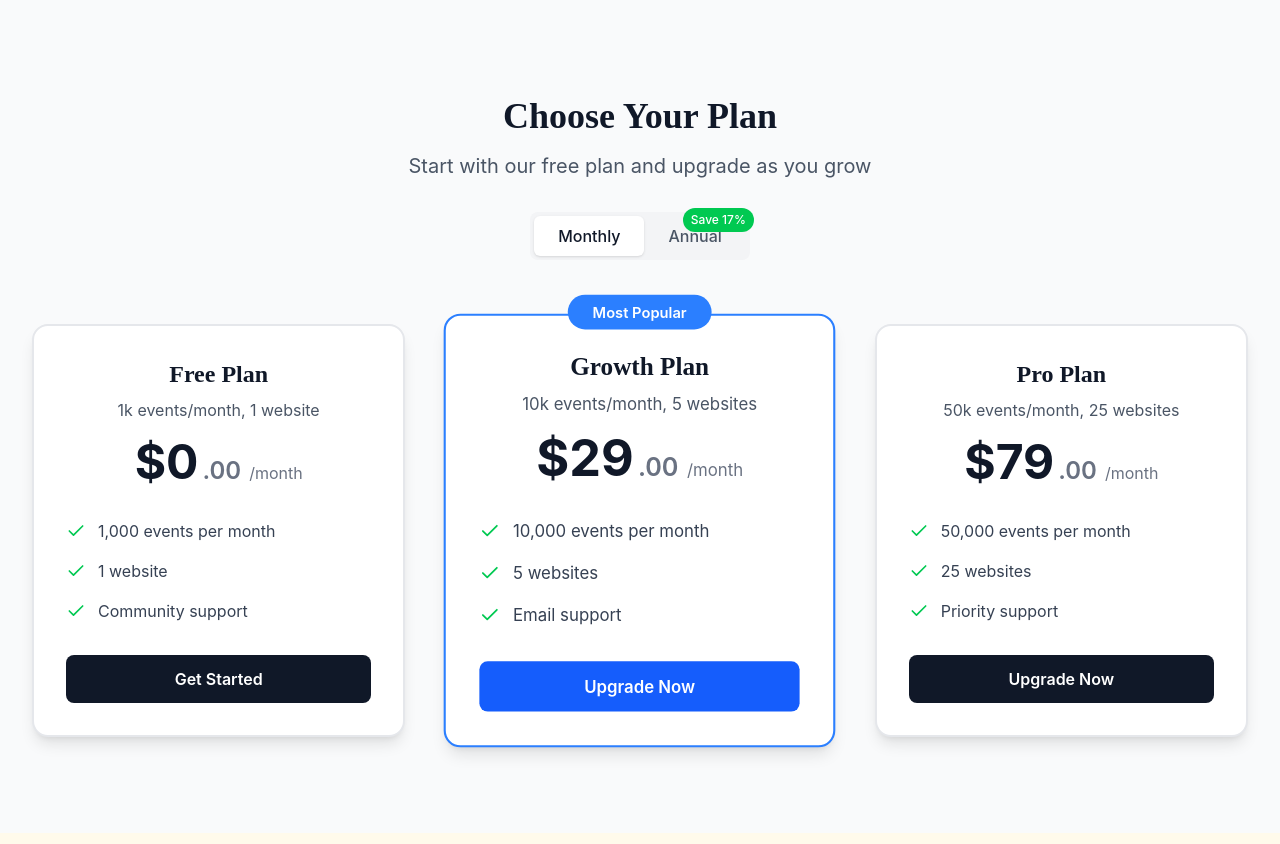
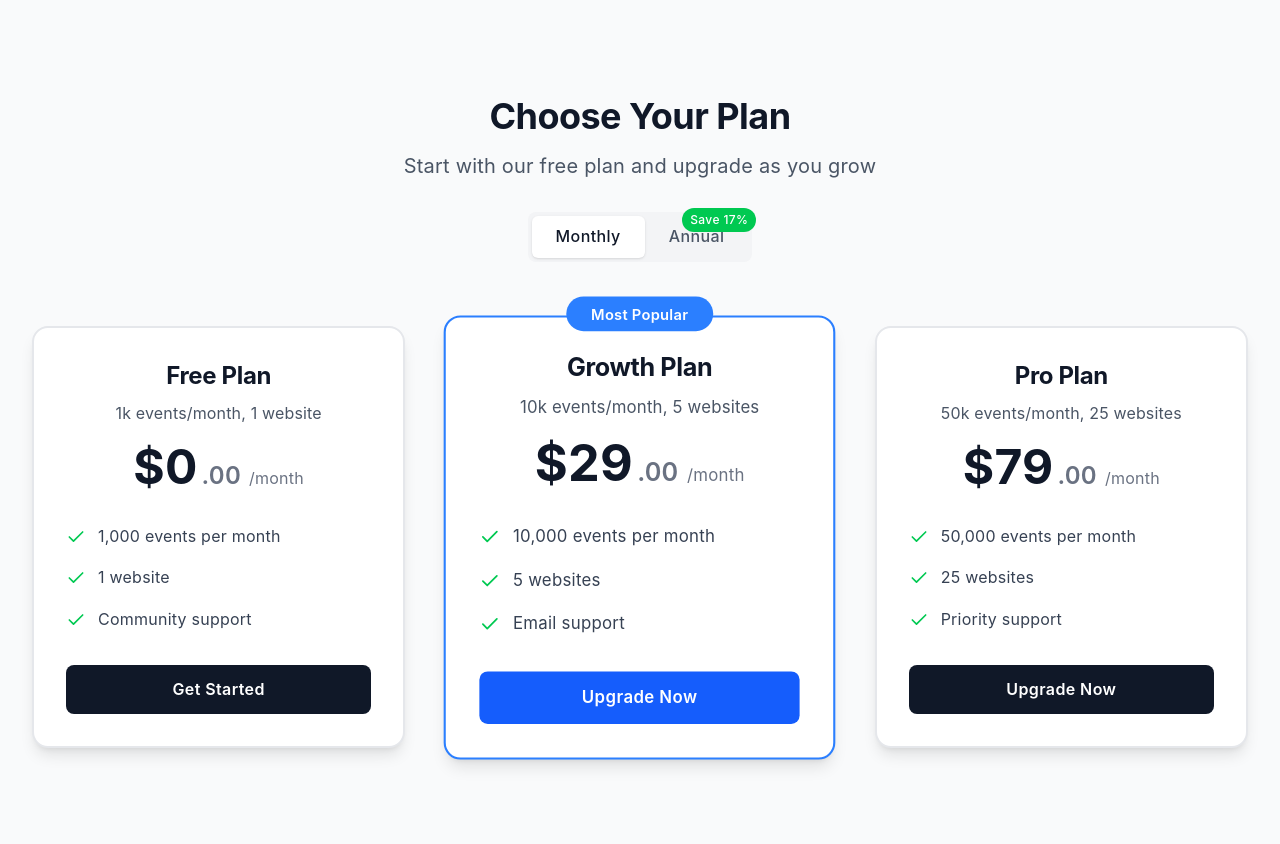
Before and after one commit to romanyrefaat1/hooklify, a Next.js app: page /pricing in a window 1280 px wide. Built offline with nearby package versions, Linux system fonts and the light colour scheme; no server answers.

Commit message:
Improve font families

```diff
--- a/app/globals.css
+++ b/app/globals.css
@@ -1,17 +1,41 @@
 @import "tailwindcss";
 @import "tw-animate-css";
+
+/* Google Fonts Import */
+@import url('https://fonts.googleapis.com/css2?family=Inter:wght@300;400;500;600;700;800&family=Poppins:wght@300;400;500;600;700;800&family=JetBrains+Mono:wght@300;400;500;600;700&display=swap');
 
 @layer base {
   * {
     @apply border-[--color-border] outline-[--color-primary-dark]/50;
+    font-feature-settings: "kern" 1, "liga" 1, "calt" 1;
+    text-rendering: optimizeLegibility;
+    -webkit-font-smoothing: antialiased;
+    -moz-osx-font-smoothing: grayscale;
   }
+
   body {
-    font-family: 'Inter', sans-serif;
+    font-family: 'Inter', -apple-system, BlinkMacSystemFont, 'Segoe UI', Roboto, Arial, sans-serif;
     background-color: var(--bg-page);
     color: var(--text-primary);
+    line-height: 1.6;
+    letter-spacing: 0.015em;
   }
+
   h1, h2, h3, h4, h5, h6 {
-    font-family: 'Merriweather', serif;
+    font-family: 'Poppins', 'Inter', -apple-system, BlinkMacSystemFont, 'Segoe UI', sans-serif;
+    font-weight: 600;
+    line-height: 1.3;
+    letter-spacing: -0.015em;
+  }
+
+  p {
+    line-height: 1.7;
+    letter-spacing: 0.01em;
+  }
+
+  button {
+    font-weight: 500;
+    letter-spacing: 0.025em;
   }
 }
 
@@ -52,6 +76,8 @@
   border-radius: 0.5rem;
   padding: 0.5rem 1rem;
   transition: background 0.2s ease;
+  font-weight: 500;
+  letter-spacing: 0.025em;
 }
 .button:hover {
   background: var(--color-primary-light);
@@ -91,3 +117,45 @@
   font-size: 0.75rem;
   color: var(--text-secondary);
 }
+
+/* Custom scrollbar */
+.custom-scrollbar::-webkit-scrollbar {
+  width: 6px;
+  height: 6px;
+}
+
+.custom-scrollbar::-webkit-scrollbar-track {
+  background: transparent;
+}
+
+.custom-scrollbar::-webkit-scrollbar-thumb {
+  background: var(--color-border);
+  border-radius: 3px;
+}
+
+.custom-scrollbar::-webkit-scrollbar-thumb:hover {
+  background: var(--text-muted);
+}
+
+/* Hooklify card styling */
+.hooklify-card {
+  @apply bg-white rounded-xl shadow-sm border border-gray-200 p-6;
+}
+
+/* Sidebar animations */
+.sidebar-item {
+  @apply flex items-center gap-3 px-3 py-2 rounded-lg text-gray-600 transition-all duration-200 cursor-pointer hover:bg-amber-50 hover:text-amber-800;
+}
+
+.sidebar-item.active {
+  @apply bg-amber-100 text-amber-900 font-medium;
+}
+
+/* Typography utilities */
+.font-display {
+  font-family: 'Poppins', 'Inter', -apple-system, BlinkMacSystemFont, 'Segoe UI', sans-serif;
+}
+
+.font-mono {
+  font-family: 'JetBrains Mono', 'Fira Code', Monaco, Consolas, monospace;
+}
--- a/tailwind.config.js
+++ b/tailwind.config.js
@@ -24,10 +24,8 @@ module.exports = {
           primaryLight: "#FBBF24",
           primaryDark: "#B45309",
           primaryMuted: "#FEF3C7",
-
           secondary: "#3B82F6",
           secondaryMuted: "#DBEAFE",
-
           success: "#10B981",
           successMuted: "#D1FAE5",
           warning: "#FBBF24",
@@ -42,8 +40,31 @@ module.exports = {
         }
       },
       fontFamily: {
-        sans: ["Inter", ...defaultTheme.fontFamily.sans],
-        serif: ["Merriweather", ...defaultTheme.fontFamily.serif]
+        // Primary sans-serif stack - clean and modern
+        sans: ["Inter", "SF Pro Display", "-apple-system", "BlinkMacSystemFont", "Segoe UI", "Roboto", "Arial", "sans-serif"],
+        // Secondary sans-serif for headings - more personality
+        display: ["Poppins", "Inter", "-apple-system", "BlinkMacSystemFont", "Segoe UI", "sans-serif"],
+        // Monospace for code
+        mono: ["JetBrains Mono", "Fira Code", "Monaco", "Consolas", "monospace"]
+      },
+      fontSize: {
+        xs: ["0.75rem", { lineHeight: "1.5", letterSpacing: "0.025em" }],
+        sm: ["0.875rem", { lineHeight: "1.5", letterSpacing: "0.025em" }],
+        base: ["1rem", { lineHeight: "1.6", letterSpacing: "0.015em" }],
+        lg: ["1.125rem", { lineHeight: "1.6", letterSpacing: "0.015em" }],
+        xl: ["1.25rem", { lineHeight: "1.5", letterSpacing: "0.01em" }],
+        "2xl": ["1.5rem", { lineHeight: "1.4", letterSpacing: "0.005em" }],
+        "3xl": ["1.875rem", { lineHeight: "1.3", letterSpacing: "-0.015em" }],
+        "4xl": ["2.25rem", { lineHeight: "1.2", letterSpacing: "-0.025em" }],
+        "5xl": ["3rem", { lineHeight: "1.1", letterSpacing: "-0.035em" }]
+      },
+      fontWeight: {
+        light: "300",
+        normal: "400",
+        medium: "500",
+        semibold: "600",
+        bold: "700",
+        extrabold: "800"
       },
       borderRadius: {
         button: "0.5rem",
@@ -54,15 +75,6 @@ module.exports = {
         sm: "0 1px 2px rgba(0, 0, 0, 0.05)",
         md: "0 4px 6px rgba(0, 0, 0, 0.1)",
         lg: "0 10px 15px rgba(0, 0, 0, 0.1)"
-      },
-      fontSize: {
-        xs: "0.75rem",
-        sm: "0.875rem",
-        base: "1rem",
-        lg: "1.125rem",
-        xl: "1.25rem",
-        "2xl": "1.5rem",
-        "3xl": "1.875rem"
       },
       spacing: {
         1: "0.25rem",
```
Also changed, not shown: components/dashboard/Dashboard.tsx (+25 -23 lines).
